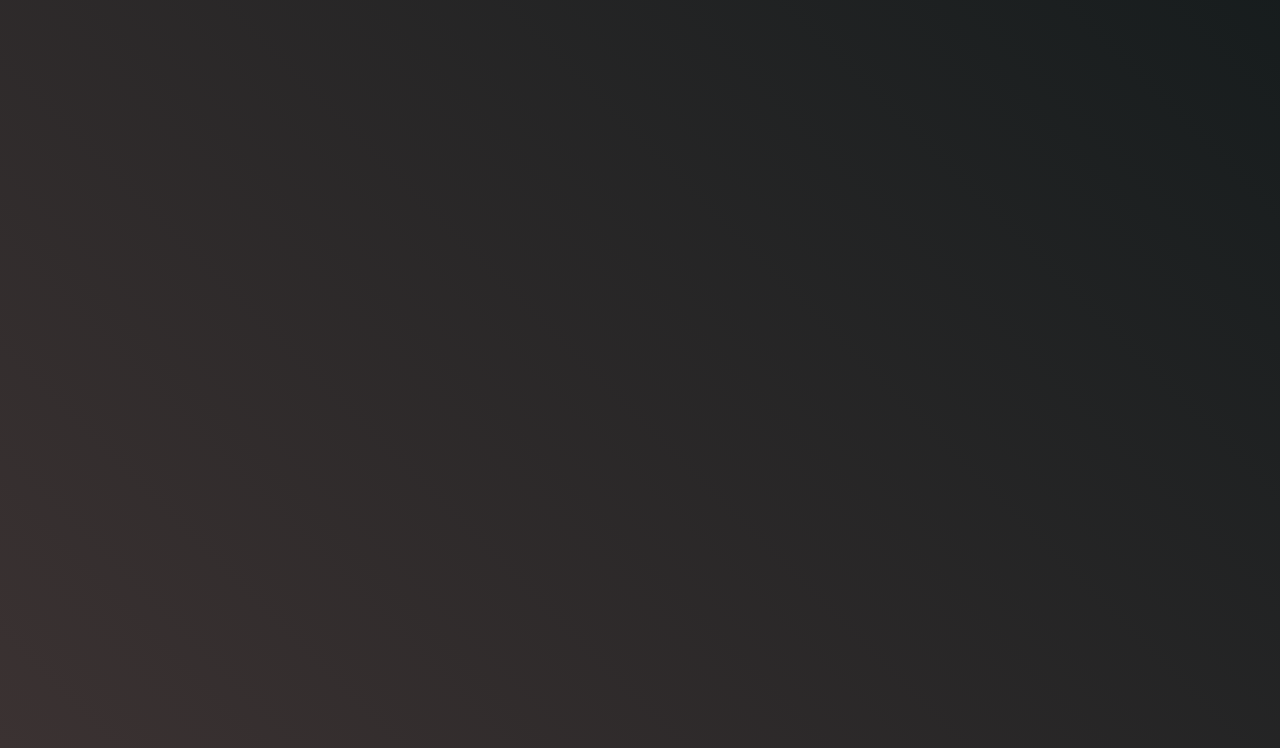
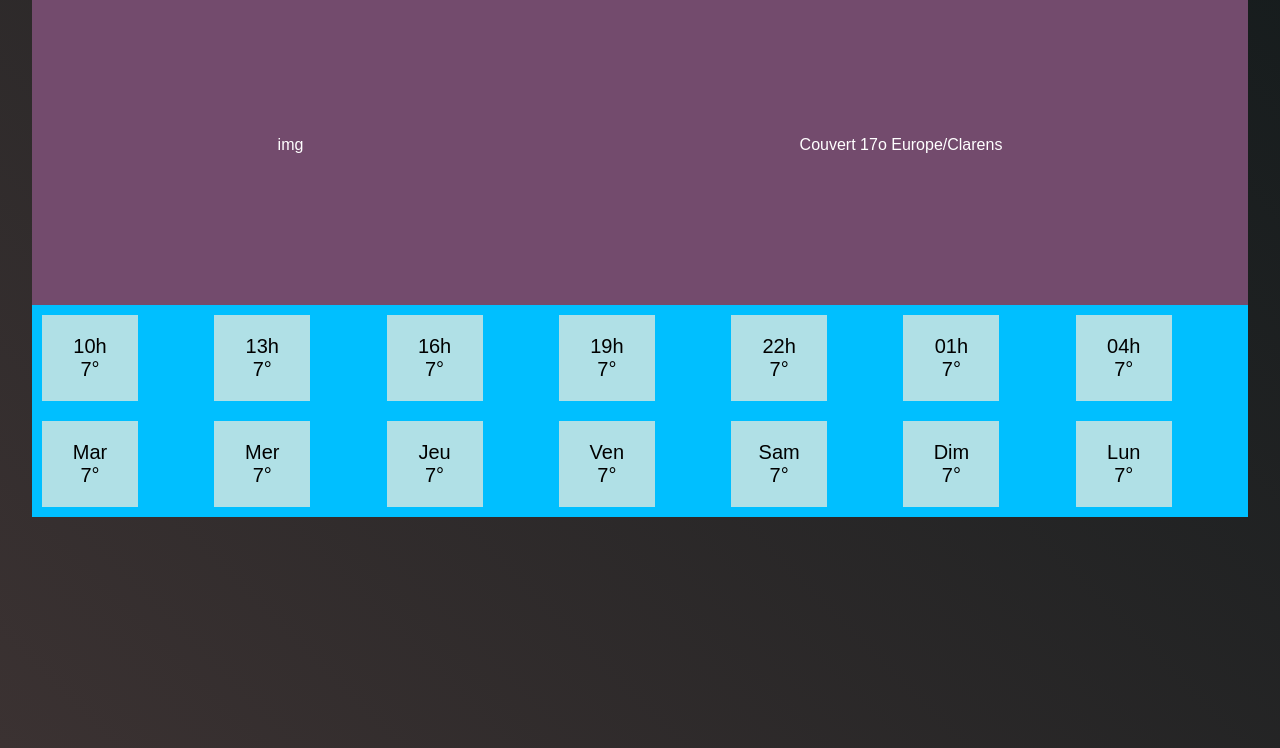
Before and after one commit to sachajocicheigvd/projet20depart, a plain HTML site: page ProjetsDépart/2. AppMétéo/index.html in a window 1280 px wide. Shown: the part 52-800 px from the top of the page. Drawn offline with Linux system fonts and the light colour scheme.

Commit message:
css basique app meteo

```diff
--- a/ProjetsDépart/2. AppMétéo/index.html
+++ b/ProjetsDépart/2. AppMétéo/index.html
@@ -8,6 +8,50 @@
 </head>
 <body>
 
+<div class="fullcontainer">
+    <div class="sectionUnTitre">
+        <h1>Application Metteo</h1>
+    </div>
+
+    <div class="sectionDeuxGenerale">
+        <div class="img">
+            img
+        </div>
+        <div class="txt">
+            Couvert
+            17o
+            Europe/Clarens
+        </div>
+
+    </div>
+    <div class="sectionTroisHeure">
+    <div class="heureJour">
+        <div class="heureJourCarre">10h<br>7°</div>
+        <div class="heureJourCarre">13h<br>7°</div>
+        <div class="heureJourCarre">16h<br>7°</div>
+        <div class="heureJourCarre">19h<br>7°</div>
+        <div class="heureJourCarre">22h<br>7°</div>
+        <div class="heureJourCarre">01h<br>7°</div>
+        <div class="heureJourCarre">04h<br>7°</div>
+
+    </div>
+    <div class="heureSemaine">
+        <div class="heureSemaineCarre">Mar<br>7°</div>
+        <div class="heureSemaineCarre">Mer<br>7°</div>
+        <div class="heureSemaineCarre">Jeu<br>7°</div>
+        <div class="heureSemaineCarre">Ven<br>7°</div>
+        <div class="heureSemaineCarre">Sam<br>7°</div>
+        <div class="heureSemaineCarre">Dim<br>7°</div>
+        <div class="heureSemaineCarre">Lun<br>7°</div>
+
+    </div>
+
+    </div>
+
+
+
+</div>
+
 
 
     <script type="module" src="scripts/main.js"></script>
--- a/ProjetsDépart/2. AppMétéo/style.css
+++ b/ProjetsDépart/2. AppMétéo/style.css
@@ -10,3 +10,61 @@ body {
     background: linear-gradient(45deg, rgb(59,50,50), rgb(22,28,29));
     height: 100vh;
 }
+
+
+.fullcontainer{
+    background-color: white;
+    color: black;
+    width: 95%;
+    margin: auto;
+}
+
+.sectionUnTitre{
+    text-align: center;
+}
+
+.sectionDeuxGenerale{
+    display: grid;
+    grid-template-columns: repeat(2,auto);
+    height: 20em;
+    text-align: center;
+    gap: 5px;
+    background-color: #734b6d;
+
+}
+.sectionDeuxGenerale > div {
+
+    margin: auto;
+    color: white;
+
+}
+.sectionDeuxGenerale > div > div{
+    margin: auto;
+}
+
+
+
+
+
+
+.sectionTroisHeure > div{
+    display: grid;
+    gap: 50px 100px;
+    grid-template-columns: repeat(7,auto);
+    gap: 10px;
+    background-color: deepskyblue;
+    padding: 10px;
+
+}
+
+
+
+
+.sectionTroisHeure > div > div{
+
+    background-color: powderblue;
+    text-align: center;
+    padding: 20px 0;
+    font-size: 20px;
+    width: 6rem;
+}
```
